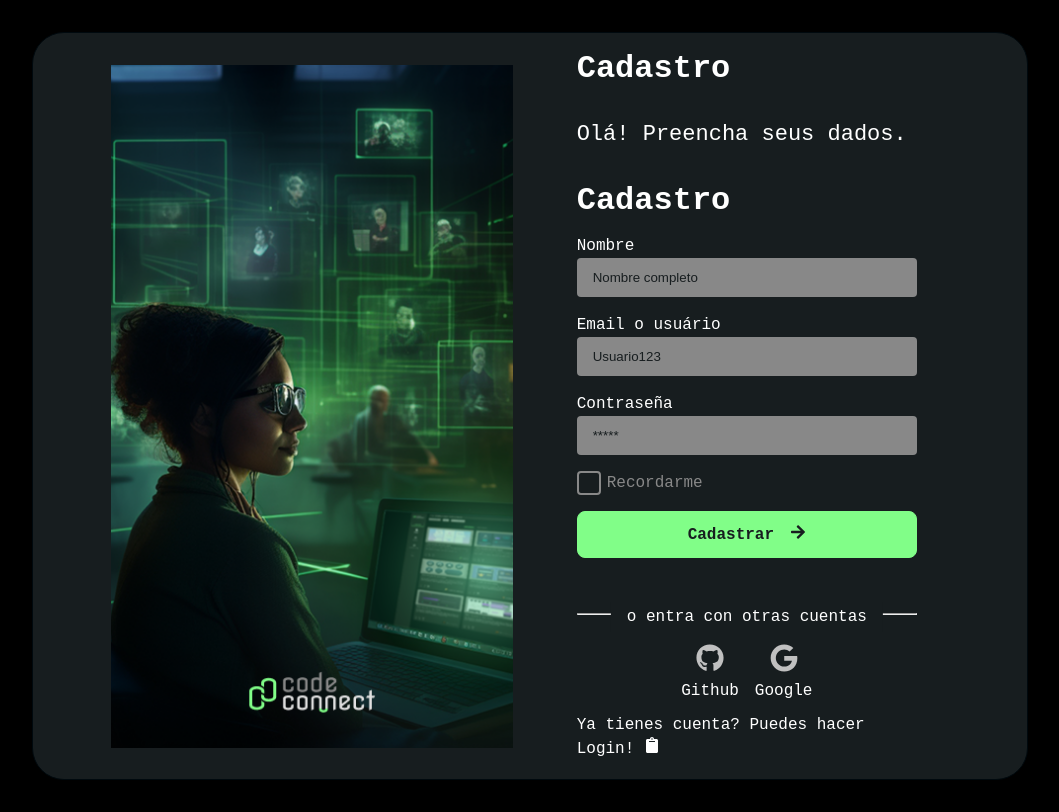
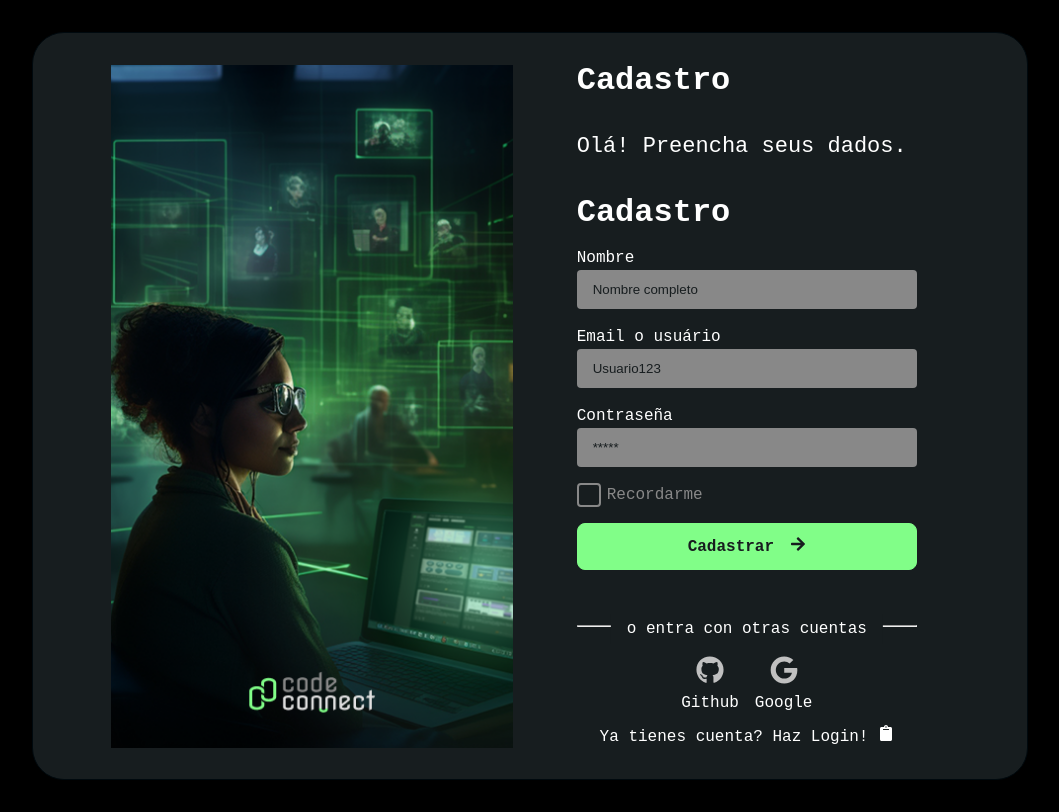
Before and after one commit to DaysibelPitter/CodeConnect, a React (Vite) app: page /cadastro in a window 1280 px wide. Shown: the whole page, without its empty margins (110-1169 px from the left). Built offline with nearby package versions, Linux system fonts and the light colour scheme; no server answers; the database is empty.

Commit message:
de portugues a español

```diff
--- a/src/components/AuthPage/Authpage.tsx
+++ b/src/components/AuthPage/Authpage.tsx
@@ -26,10 +26,10 @@ const AuthPage: React.FC<AuthPageProps> = ({ isCadastro }) => {
           <ContasExternas />
           <div className="cadastroLink">
             {isCadastro ? (
-              <Link to="/">Ya tienes cuenta? Puedes hacer Login! <FaClipboard /></Link>
+              <Link to="/">Ya tienes cuenta? Haz Login! <FaClipboard /></Link>
             ) : (
               <>
-                <span>Aun no tienes una cuenta?</span>
+                <span>Aun no tienes cuenta?</span>
                 <Link to="/cadastro">Crea tu cuenta! <FaClipboard /></Link>
               </>
             )}
--- a/src/pages/Feed/Feed.tsx
+++ b/src/pages/Feed/Feed.tsx
@@ -113,7 +113,7 @@ useEffect(() => {
   }}
 
             >
-              Limpar tudo
+              Limpar todo
 
             </button>
           </div>
```
